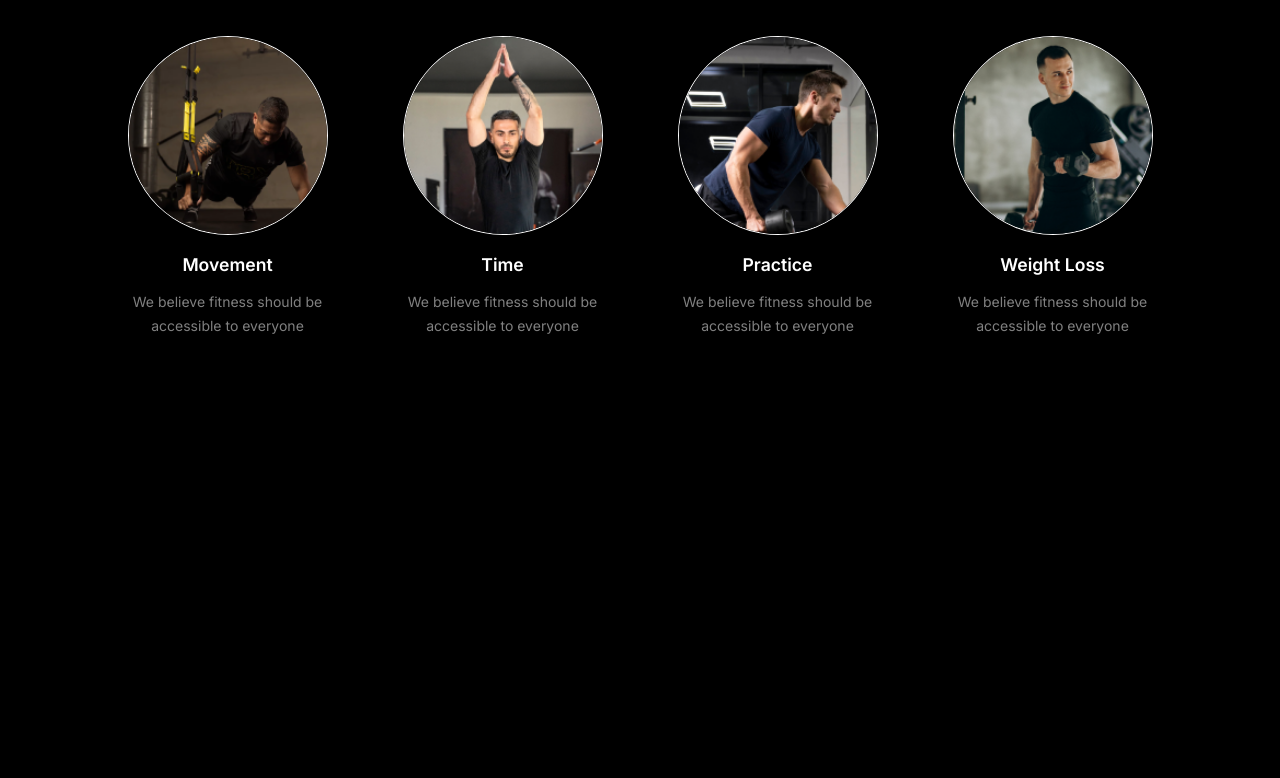
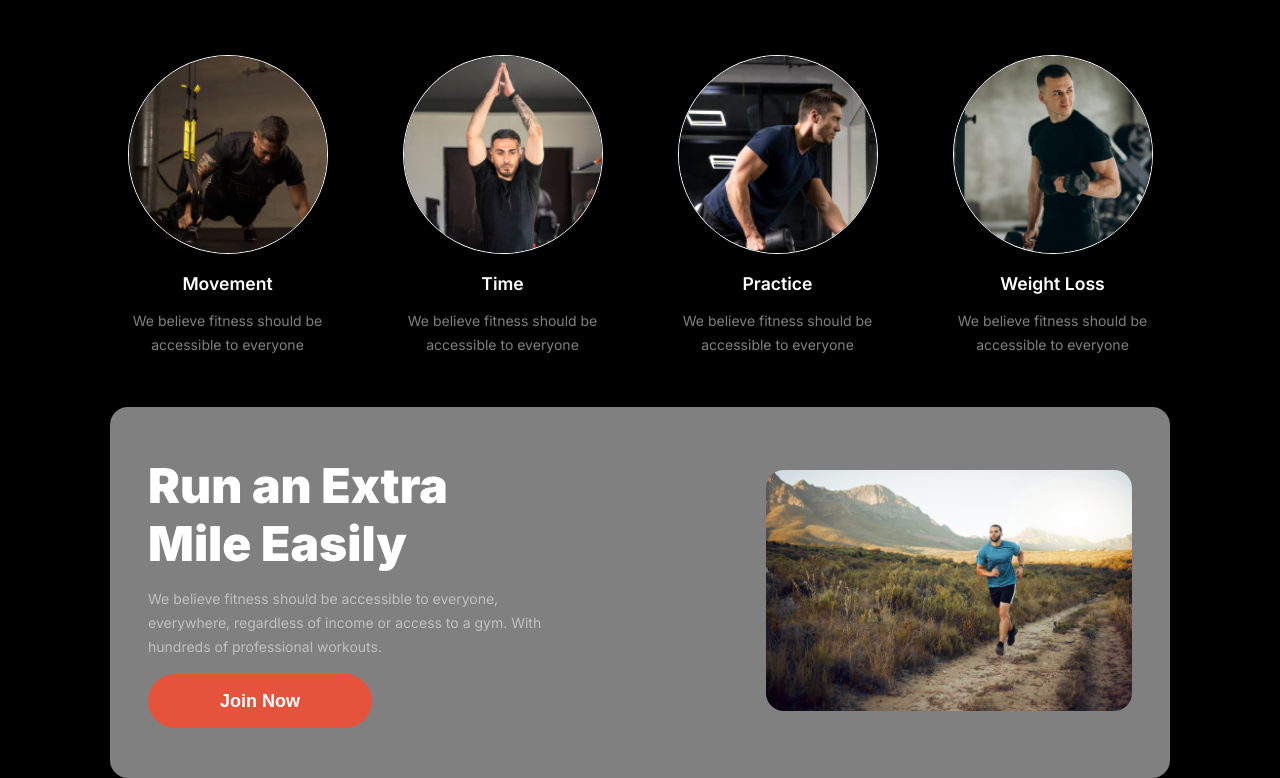
Before and after one commit to RokibulAlom-hub/second-assignment, a plain HTML site: page index.html in a window 1280 px wide. Shown: the part 930-1708 px from the top of the page. Before the commit the page ends 1318 px from the top, so only its background shows below. Drawn offline with Linux system fonts and the light colour scheme.

Commit message:
run section done

```diff
--- a/index.html
+++ b/index.html
@@ -95,6 +95,23 @@
                     </div>
                 </div>
             </div>
+            <div class="run">
+                <div class="runwrap">
+                    <div class="runtxt">
+                        <h2>Run an Extra <br>
+                            Mile Easily</h2>
+                        <p>We believe fitness should be accessible to everyone, <br>
+                             everywhere, regardless of income or access to a gym. With <br>
+                              hundreds of professional workouts.
+                            </p>
+                        <button>Join Now</button>
+                    </div>
+                    <div class="runimg">
+                        <img src="./images/run.jpg" alt="">
+                    </div>
+                </div>
+            </div>
+
         </div>
     </main>
     <footer>
--- a/styles/design.css
+++ b/styles/design.css
@@ -35,15 +35,16 @@ h1{
     text-align: left;
     color: white;
 }
-h2{
+h2{ color: white;
     font-size: 3rem;
-    line-height: 100%;
+    line-height: 120%;
     font-weight: 900;
     text-align: left;
 }
 #h2pro{
+    color: white;
     font-size: 3rem;
-    line-height: 100%;
+    line-height: 120%;
     font-weight: 900;
     text-align: center;
 }
@@ -248,3 +249,28 @@ nav ul a:hover{
     gap: 15px;
 
 }
+/* run extra section */
+.run{
+    width: 100%;
+    background-color: var(--grey);
+    border: none;
+    border-radius: 18px;
+    padding: 50px 38px;
+}
+.runwrap{
+    display: flex;
+    justify-content: space-between;
+    align-items: center;
+}
+.runimg{
+    width: 366px;
+    border-radius: 18px;
+}
+.run img{
+    border-radius: 18px;
+}
+.runtxt{
+    display: flex;
+    flex-direction: column;
+    gap: 15px;
+}
```
